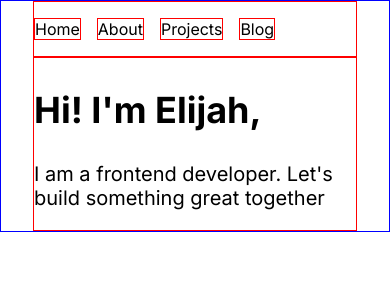
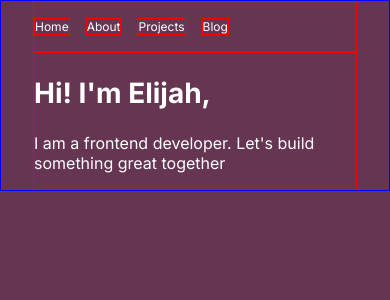
Before and after one commit to devejlee/portfolio, a Next.js app: page / in a window 390 px wide. Shown: the top 300 px of the page. Built offline with nearby package versions, Linux system fonts and the light colour scheme.

Commit message:
feat: add css variable colors, add media query font sizes

```diff
--- a/components/GlobalNav/GlobalNav.module.scss
+++ b/components/GlobalNav/GlobalNav.module.scss
@@ -1,3 +1,5 @@
+@import "@styles/mixins";
+
 .globalNav {
   border: 1px solid red;
   ul {
@@ -8,6 +10,10 @@
       display: block;
       margin-right: 1rem;
       border: 1px solid red;
+      font-size: var(--font-size-300);
+      @include xl {
+        font-size: var(--font-size-400);
+      }
     }
   }
 }
--- a/components/Intro/Intro.module.scss
+++ b/components/Intro/Intro.module.scss
@@ -1,9 +1,17 @@
+@import "@styles/mixins";
+
 .wrapper {
   border: 1px solid red;
   h2 {
-    font-size: var(--font-size-900);
+    font-size: var(--font-size-700);
+    @include xl {
+      font-size: var(--font-size-900);
+    }
   }
   p {
-    font-size: var(--font-size-500);
+    font-size: var(----font-size-400);
+    @include xl {
+      font-size: var(--font-size-500);
+    }
   }
 }
--- a/styles/globals.scss
+++ b/styles/globals.scss
@@ -1,5 +1,3 @@
-@import "mixins";
-
 :root {
   --font-size-300: 0.75rem; // 12px
   --font-size-400: 1rem;    // 16px, base
@@ -8,12 +6,18 @@
   --font-size-700: 1.75rem; // 28px
   --font-size-800: 2rem;    // 32px
   --font-size-900: 2.25rem; // 36px
+  --white: #fff;
+  --purple-primary: #663552;
+  --purple-light: #95607e;
+  --purple-dark: #3a0c2a;
 }
 
 html,
 body {
   padding: 0;
   margin: 0;
+  background: var(--purple-primary);
+  color: var(--white);
 }
 
 a {
```
